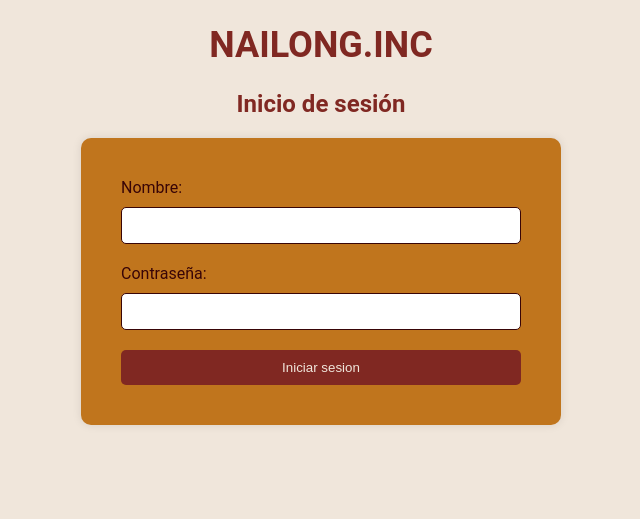
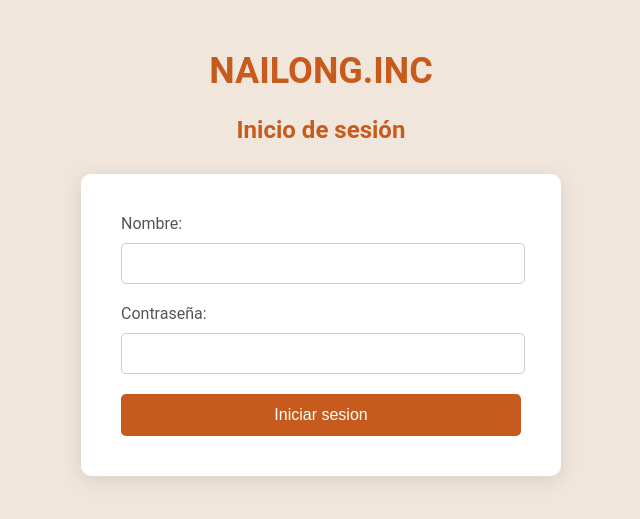
Before and after one commit to paticow/bd_proyecto_final, a Flask app: page / in a window 1280 px wide. Shown: the top 519 px of the page, without its empty margins (319-959 px from the left). Run offline with Flask 3, Linux system fonts and the light colour scheme.

Commit message:
Edit the login to fit the changes in main.py

```diff
--- a/static/login.css
+++ b/static/login.css
@@ -1,101 +1,98 @@
 /* Estilos para la página de inicio de sesión */
 body {
-    background-color: #f0e6db;
+    background-color: #f0e6db; /* Color de fondo más claro */
     font-family: 'Roboto', sans-serif;
-    color: #380507;
+    color: #333; /* Color de texto más neutral */
+    margin: 0;
+    padding: 0;
 }
 
 h1 {
     text-align: center;
     font-size: 36px;
-    color: #802822;
+    color: #c75b1d; /* Un tono más vibrante */
+    margin-top: 50px; /* Espaciado superior */
 }
 
 h2 {
     text-align: center;
-    color: #802822;
+    color: #c75b1d; /* Mismo tono que h1 */
+    margin-bottom: 20px; /* Espaciado inferior */
 }
 
 form {
-    background-color: #c0751d;
+    background-color: #ffffff; /* Fondo blanco para el formulario */
     padding: 40px;
     border-radius: 10px;
     width: 400px;
-    margin: 0 auto;
-    box-shadow: 0 0 10px rgba(0, 0, 0, 0.1);
+    margin: 30px auto; /* Margen superior e inferior */
+    box-shadow: 0 4px 20px rgba(0, 0, 0, 0.1); /* Sombra más suave */
 }
 
 label {
     display: block;
     margin-bottom: 10px;
-    color: #380507;
+    color: #555; /* Color de texto más suave */
 }
 
 input[type="text"],
 input[type="password"] {
     width: calc(100% - 22px);
-    padding: 10px;
+    padding: 12px; /* Más padding para mayor comodidad */
     margin-bottom: 20px;
-    border: 1px solid #380507;
+    border: 1px solid #ccc; /* Borde más claro */
     border-radius: 5px;
     display: block;
     margin-left: auto;
     margin-right: auto;
+    transition: border-color 0.3s; /* Efecto de transición */
+}
+
+input[type="text"]:focus,
+input[type="password"]:focus {
+    border-color: #c75b1d; /* Cambio de color al enfocar */
 }
 
 input[type="submit"] {
-    background-color: #802822;
-    color: #f0e6db;
-    padding: 10px;
+    background-color: #c75b1d; /* Color de fondo más vibrante */
+    color: #ffffff; /* Texto blanco */
+    padding: 12px;
     border: none;
     border-radius: 5px;
     cursor: pointer;
     width: 100%;
+    font-size: 16px; /* Tamaño de fuente más grande */
+    transition: background-color 0.3s; /* Efecto de transición */
 }
 
 input[type="submit"]:hover {
-    background-color: #380507;
+    background-color: #a65a1d; /* Color más oscuro al pasar el mouse */
 }
 
 p {
     text-align: center;
-    color: #380507;
+    color: #555; /* Color de texto más suave */
 }
 
 a {
-    color: #c0751d;
+    color: #c75b1d;
     text-decoration: none;
     font-weight: bold;
 }
 
 a:hover {
     text-decoration: underline;
-    color: #802822;
 }
 
 /* Estilos para la página de mensaje */
 textarea {
     width: calc(100% - 22px);
-    padding: 10px;
+    padding: 12px; /* Más padding para mayor comodidad */
     margin-bottom: 20px;
-    border: 1px solid #380507;
+    border: 1px solid #ccc; /* Borde más claro */
     border-radius: 5px;
     display: block;
     margin-left: auto;
     margin-right: auto;
     resize: none;
 }
-
-input[type="submit"] {
-    background-color: #802822;
-    color: #f0e6db;
-    padding: 10px;
-    border: none;
-    border-radius: 5px;
-    cursor: pointer;
-    width: 100%;
-}
-
-input[type="submit"]:hover {
-    background-color: #380507;
-}
--- a/templates/login.html
+++ b/templates/login.html
@@ -3,6 +3,13 @@
 	<head>
 		<title>Login</title>
 		<link rel="stylesheet" type="text/css" href="{{ url_for('static', filename='login.css') }}">
+		<meta charset="UTF-8">
+		<title>Login</title>
+		<script>
+			function showError(message) {
+				alert(message);
+			}
+		</script>
 	</head>
 	<body>
 		<h1>NAILONG.INC</h1>
@@ -13,6 +20,11 @@
 			<label for="contrasena">Contraseña:</label>
 			<input type="password" name="contrasena" id="contrasena" />
 			<input type="submit" value="Iniciar sesion" />
+			{% if error %}
+			<script>
+				showError("{{ error }}");
+			</script>
+			{% endif %}
 		</form>
 	</body>
 </html>
```
